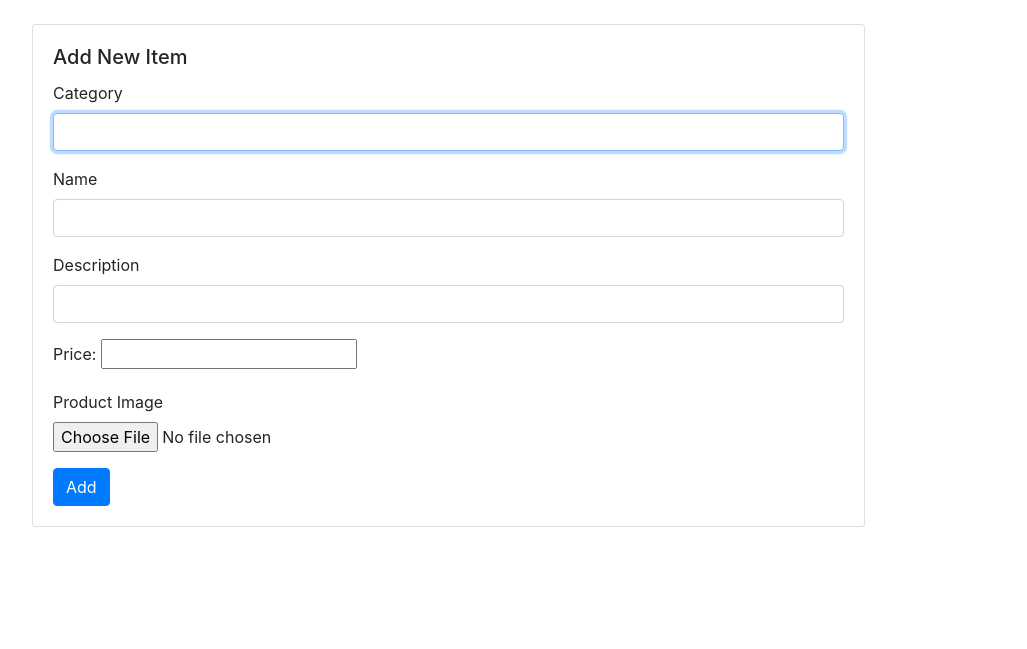
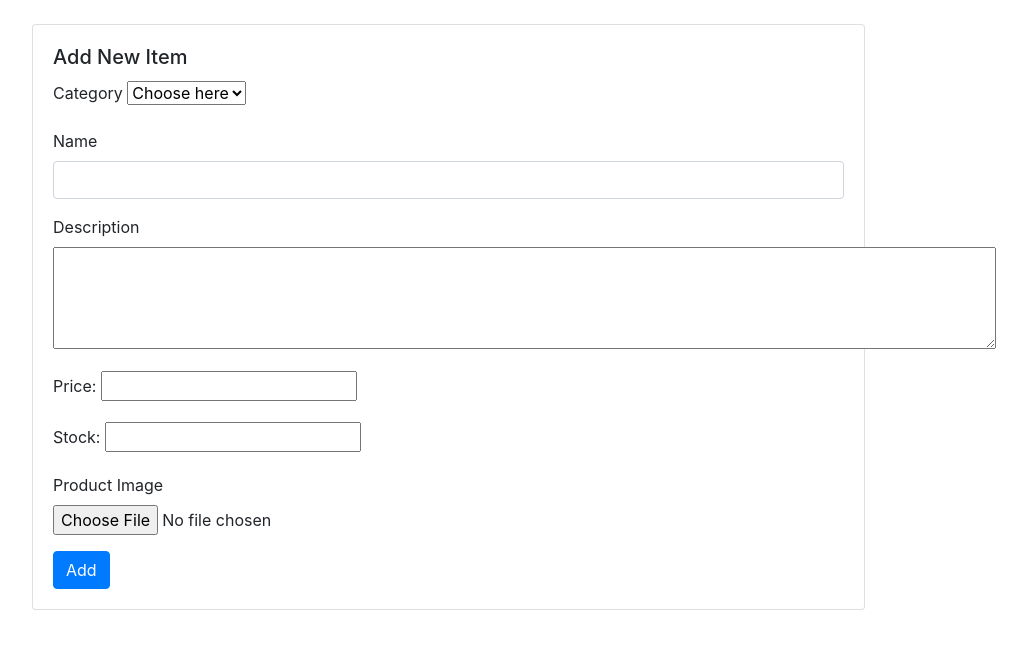
Before and after one commit to jeffyelson/e-commerce-pydevs, a Flask app: page /addProduct in a window 1280 px wide. Shown: the part 56-705 px from the top of the page, without its empty margins (53-1080 px from the left). Run offline with Flask 3, Linux system fonts and the light colour scheme; some libraries are stand-ins or nearby versions.

Commit message:
Changed the description field for adding products

```diff
--- a/website/templates/addProduct.html
+++ b/website/templates/addProduct.html
@@ -1,28 +1,40 @@
 {% extends "base.html" %} {% block title %}HomePage{% endblock %} {% block
 content %}
 <br>
-<div class="card w-75 " >
+<div class="card w-75 ">
     <form class="card-body" action="{{ url_for('views.addProduct') }}" method="POST" enctype="multipart/form-data">
         <h5 class="card-title">Add New Item</h5>
         <div class="form-group">
             <label>Category</label>
-	    			<input type="text" class="form-control" id="category" name="category" required autofocus>
+            <select name="category" id="category">
+                <option value="" selected disabled hidden>Choose here</option>
+                <option id="electronics" value="electronics">Electronics</option>
+                <option id="food" value="food">Food</option>
+                <option id="clothing" value="clothing">Clothing</option>
+                <option id="shoes" value="shoes">Shoes</option>
+            </select>
         </div>
         <div class="form-group">
-	    			<label >Name</label>
+            <label>Name</label>
             <input type="text" class="form-control" id="name" name="name" required>
         </div>
         <div class="form-group">
             <label>Description</label>
-	    			<input type="text" class="form-control" id="description" name="description">
+            <br>
+            <textarea id="description" name="description" rows="4" cols="90">
+                </textarea>
         </div>
         <div class="form-group">
-	  				<label >Price: </label>
+            <label>Price: </label>
             <input type="number" id="price" name="price">
         </div>
         <div class="form-group">
+            <label>Stock: </label>
+            <input type="number" id="stock" name="stock">
+        </div>
+        <div class="form-group">
             <label>Product Image</label>
-	    			<input type="file" class="form-control-file" id= "image" name="image" accept="image/">
+            <input type="file" class="form-control-file" id="image" name="image" accept="image/">
         </div>
         <button type="submit" class="btn btn-primary">Add</button>
     </form>
```
Lines whose indentation alone changed are shown as unchanged.
